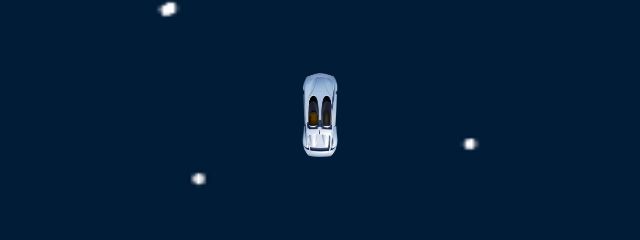
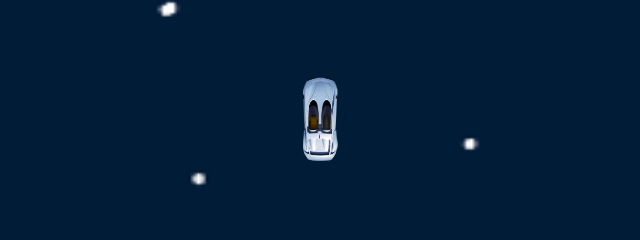
Before and after one commit to LwinMaungMaungDev/JS-Drive, a website built with Parcel: page index.html in a window 1280 px wide. Shown: the part 408-648 px from the top of the page, 320-960 px from the left. Built offline with nearby package versions, Linux system fonts and the light colour scheme.

Commit message:
Rendering Bricks and Collision Detection finished

```diff
--- a/css/style.css
+++ b/css/style.css
@@ -86,11 +86,3 @@
 
 .section-game-window {
 }
-
-.car {
-  width: 35px;
-  position: absolute;
-  left: 50%;
-  top: 60%;
-  transform: translate(-50%, 0);
-}
--- a/index.html
+++ b/index.html
@@ -66,7 +66,6 @@
         </div>
       </section>
       <section class="section-game-window">
-        <img class="car" src="src/img/cars/car.png" alt="Player's Car" />
         <canvas id="canvas"></canvas>
       </section>
     </main>
--- a/src/js/controller.js
+++ b/src/js/controller.js
@@ -8,6 +8,8 @@ import * as gameObjects from "./models/gameObjects.js";
 
 function startCanvasAnimation() {
   const { canvas } = gameObjects.state;
+  const { game } = gameObjects.state;
+  const { brick1 } = gameObjects.state;
   // 1) If there is some forwardSpeed, this will move the canvas down or the car up.
   gameObjects.setBgImgVerticalOffset(
     canvas.bgImgVerticalOffset + canvas.forwardSpeed
@@ -27,16 +29,20 @@ function startCanvasAnimation() {
         canvas.bgImgHorizontalOffset + canvas.turnSpeed
       );
   }
+
   // 4) With the values just calculated, redraw the canvas.
   canvasView.drawCanvas(
     canvas.bgImgHorizontalOffset,
-    canvas.bgImgVerticalOffset
+    canvas.bgImgVerticalOffset,
+    brick1,
+    game.currentInterval
   );
+
   // 5) Loop the animation
   window.requestAnimationFrame(startCanvasAnimation);
 }
 
-////////////////////////////////////////////////////////////////////////////////////
+//////////////////////////////////////////////////////////////////////////////
 // Handling Keyboard presses
 
 function handleControlKeyPresses() {
--- a/src/js/models/gameObjects.js
+++ b/src/js/models/gameObjects.js
@@ -9,10 +9,35 @@ export const state = {
     speedUpTimer: undefined,
     slowDownTimer: undefined,
   },
+  brick1: {
+    type: 1,
+    displayInterval: -1,
+    dx: 0.5, // 0 means left-most and 1 means right-most
+  },
+  game: {
+    bricks: [
+      // Do not put bricks until interval 3
+      { type: 1, displayInterval: 8, dx: 0.2 },
+      { type: 1, displayInterval: 5, dx: 0.7 },
+      { type: 1, displayInterval: 3, dx: 0.5 },
+    ],
+    currentInterval: 1,
+  },
 };
 
 export const setBgImgVerticalOffset = function (offset) {
   state.canvas.bgImgVerticalOffset = offset;
+
+  // After each bg img passed, we increase the interval and prepare objects
+  if (offset === 0 && state.canvas.forwardSpeed > 0) {
+    state.game.currentInterval++;
+    if (
+      state.game.bricks.length &&
+      state.game.currentInterval > state.brick1.displayInterval
+    ) {
+      state.brick1 = state.game.bricks.pop();
+    }
+  }
 };
 
 export const setBgImgHorizontalOffset = function (offset) {
--- a/src/js/views/canvasView.js
+++ b/src/js/views/canvasView.js
@@ -1,40 +1,142 @@
 class CanvasView {
   _canvas = document.getElementById("canvas");
   _ctx = this._canvas.getContext("2d");
-  _img = new Image();
+  _bgImg = new Image();
+  _brick = new Image();
+  _car = new Image();
 
   constructor() {
-    this._loadCanvasImage();
+    this._loadImages();
   }
 
-  _loadCanvasImage() {
-    const imageUrl = new URL(
+  _loadImages() {
+    const canvasImgUrl = new URL(
       "../../img/canvas/spacebg.png?as=png&width=100%&height=100%",
       import.meta.url
     );
-    this._img.src = imageUrl;
+    this._bgImg.src = canvasImgUrl;
+    const brickImgUrl = new URL(
+      "../../img/canvas/brick1.png?as=png",
+      import.meta.url
+    );
+    this._brick.src = brickImgUrl;
+    const carImgUrl = new URL("../../img/cars/car.png?as=png", import.meta.url);
+    this._car.src = carImgUrl;
   }
 
   initializeCanvas(startCanvasAnimation) {
     this._canvas.width = window.innerWidth;
     this._canvas.height = window.innerHeight;
 
-    this._drawImage(this._img, 0, 0);
-
     startCanvasAnimation();
   }
 
-  _drawImage(img, dx, dy) {
-    this._ctx.drawImage(img, dx, dy, this._canvas.width, this._canvas.height);
+  _drawImage(img, dx, dy, width, height) {
+    this._ctx.drawImage(img, dx, dy, width, height);
   }
 
-  drawCanvas(bgImgHorizontalOffset, bgImgVerticalOffset) {
-    this._drawImage(this._img, bgImgHorizontalOffset, bgImgVerticalOffset);
+  _drawBgImage(bgImgHorizontalOffset, verticalOffset) {
     this._drawImage(
-      this._img,
+      this._bgImg,
+      bgImgHorizontalOffset,
+      verticalOffset,
+      this._canvas.width,
+      this._canvas.height
+    );
+  }
+
+  _drawCarImage() {
+    this._drawImage(
+      this._car,
+      this._canvas.width / 2 - 35 / 2,
+      this._canvas.height / 2 + (35 * 128) / 53,
+      35,
+      (35 * 128) / 53
+    );
+  }
+
+  _drawBricks(
+    bgImgHorizontalOffset,
+    bgImgVerticalOffset,
+    brick1,
+    currentInterval
+  ) {
+    const brick1Width = 100;
+    const brick1Height = (brick1Width * 50) / 79;
+    const brickDx =
+      brick1.dx * this._canvas.width - 100 + bgImgHorizontalOffset;
+    this._drawImage(
+      this._brick,
+      brickDx,
+      brick1.displayInterval === currentInterval
+        ? bgImgVerticalOffset
+        : bgImgVerticalOffset - this._canvas.height,
+      brick1Width,
+      brick1Height
+    );
+  }
+
+  _detectCollision(bgImgHorizontalOffset, bgImgVerticalOffset, brick1) {
+    const brick1Width = 100;
+    const brick1Height = (brick1Width * 50) / 79;
+    const brickDx =
+      brick1.dx * this._canvas.width - 100 + bgImgHorizontalOffset;
+    const carWidth = 35;
+    const carHeight = (carWidth * 128) / 53;
+    const carDx = this._canvas.width / 2 - carWidth / 2;
+    const carDy = this._canvas.height / 2 + carHeight;
+    const brick1Dy = bgImgVerticalOffset + brick1Height;
+    if (carDy < brick1Dy && carDy + brick1Height > brick1Dy) {
+      const isCollideMiddle =
+        (carDx >= brickDx && carDx + carWidth < brickDx + brick1Width) ||
+        (carDx + carWidth <= brickDx + brick1Width && carDx > brickDx);
+      if (isCollideMiddle) {
+        console.log("Bum Bum from MIDDLE 💥");
+        return;
+      }
+      const isCollideFromLeft = carDx + carWidth >= brickDx && carDx < brickDx;
+      if (isCollideFromLeft) {
+        console.log("Bum Bum from LEFT 💥");
+        return;
+      }
+      const isCollideFromRight =
+        carDx <= brickDx + brick1Width &&
+        carDx + carWidth > brickDx + brick1Width;
+      if (isCollideFromRight) {
+        console.log("Bum Bum from RIGHT 💥");
+        return;
+      }
+    }
+  }
+
+  drawCanvas(
+    bgImgHorizontalOffset,
+    bgImgVerticalOffset,
+    brick1,
+    currentInterval
+  ) {
+    // 1) Draw background image
+    this._drawBgImage(bgImgHorizontalOffset, bgImgVerticalOffset);
+    this._drawBgImage(
       bgImgHorizontalOffset,
       bgImgVerticalOffset - this._canvas.height
     );
+    // 2) Draw car
+    this._drawCarImage();
+    // 3) Draw bricks
+    if (
+      brick1.displayInterval === currentInterval ||
+      brick1.displayInterval - 1 === currentInterval
+    )
+      this._drawBricks(
+        bgImgHorizontalOffset,
+        bgImgVerticalOffset,
+        brick1,
+        currentInterval
+      );
+    // 4) Detect collision
+    if (brick1.displayInterval === currentInterval)
+      this._detectCollision(bgImgHorizontalOffset, bgImgVerticalOffset, brick1);
   }
 
   isBgImgEnd(bgImgVerticalOffset) {
```
Also changed, not shown: src/img/canvas/brick1.png (added).
